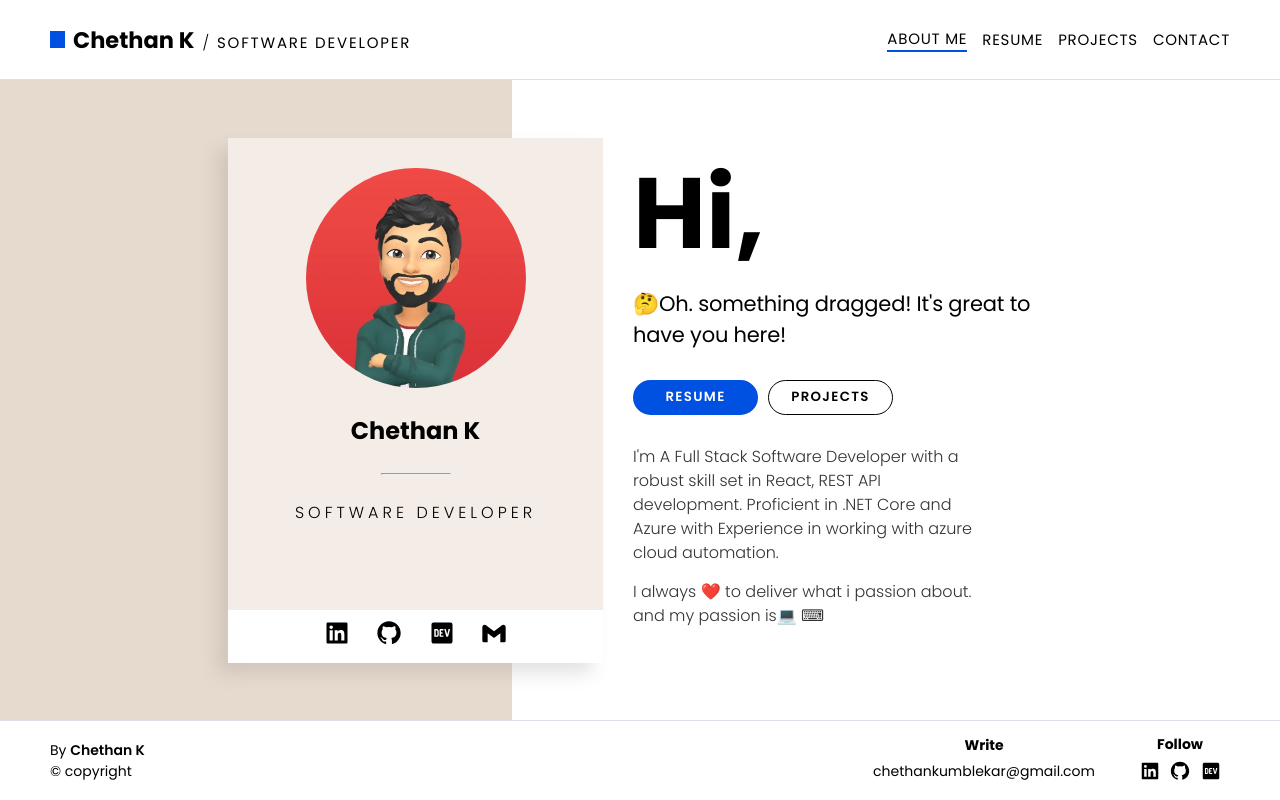
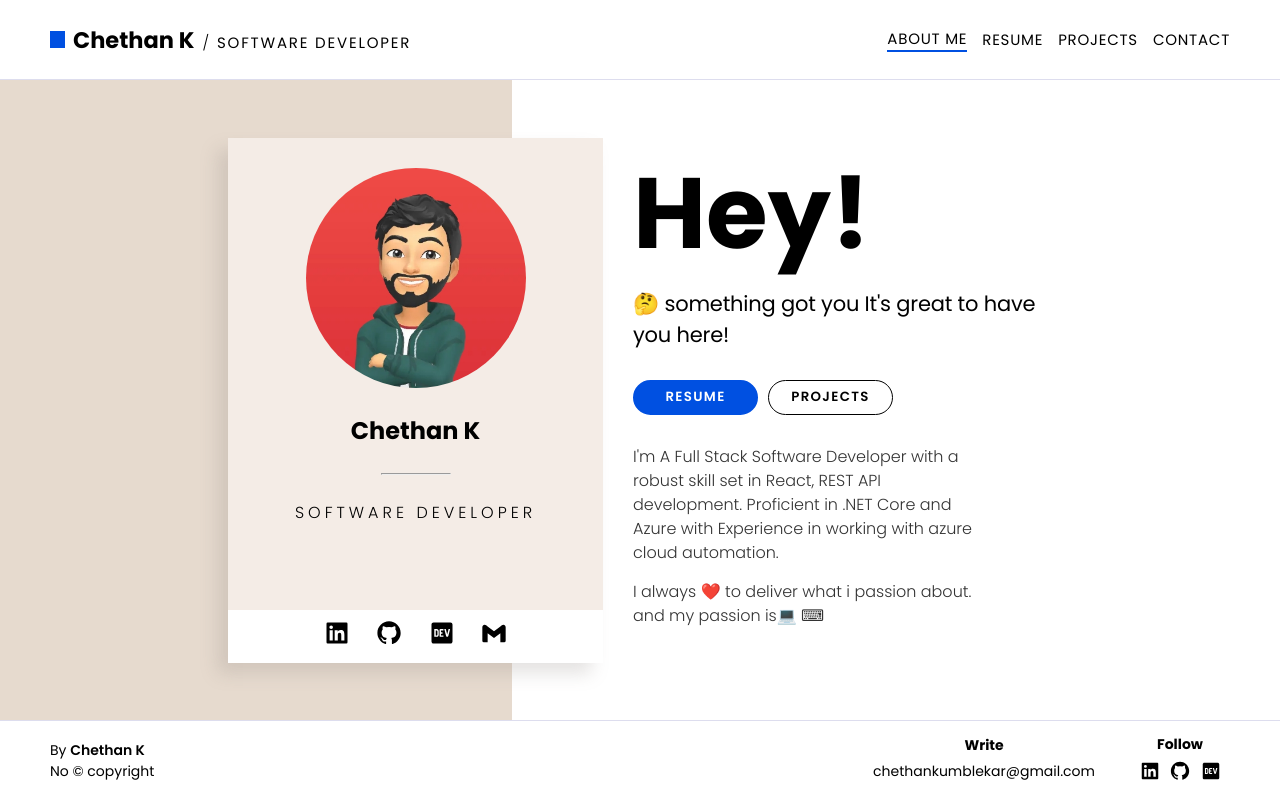
Before and after one commit to chethankumblekar/portfolio, a React (Vite) app: page / in a window 1280 px wide. Built offline with nearby package versions, Linux system fonts and the light colour scheme.

Commit message:
removed few things

```diff
--- a/index.html
+++ b/index.html
@@ -2,7 +2,6 @@
 <html lang="en">
   <head>
     <meta charset="UTF-8" />
-    <link rel="icon" type="image/png" href="/favicon.ico">
     <meta name="viewport" content="width=device-width, initial-scale=1.0" />
     <title>Chethan K : Portfolio</title>
     <link rel="preconnect" href="https://fonts.googleapis.com" />
--- a/src/components/DescContainer.jsx
+++ b/src/components/DescContainer.jsx
@@ -7,9 +7,9 @@ const DescContainer = () => {
   return (
     <>
       <DescWrapper>
-        <Heading>Hi,</Heading>
+        <Heading>Hey!</Heading>
         <SubHeading>
-          {emoji.emojify(':thinking:')}Oh. something dragged! It&apos;s great to have you here!
+          {emoji.emojify(':thinking:')} something got you It&apos;s great to have you here!
         </SubHeading>
         <div style={{ marginBottom: '30px' }}>
           <Link to="resume">
--- a/src/components/Footer.jsx
+++ b/src/components/Footer.jsx
@@ -19,7 +19,7 @@ const Footer = () => {
           <p>
             By <strong>Chethan K</strong>
           </p>
-          <p>© copyright</p>
+          <p>No © copyright</p>
         </LicenceContainer>
         <SocialContainer>
           <SocialItem>
```
Also changed, not shown: 1 other file (tests, documents, lock files or other folders).
